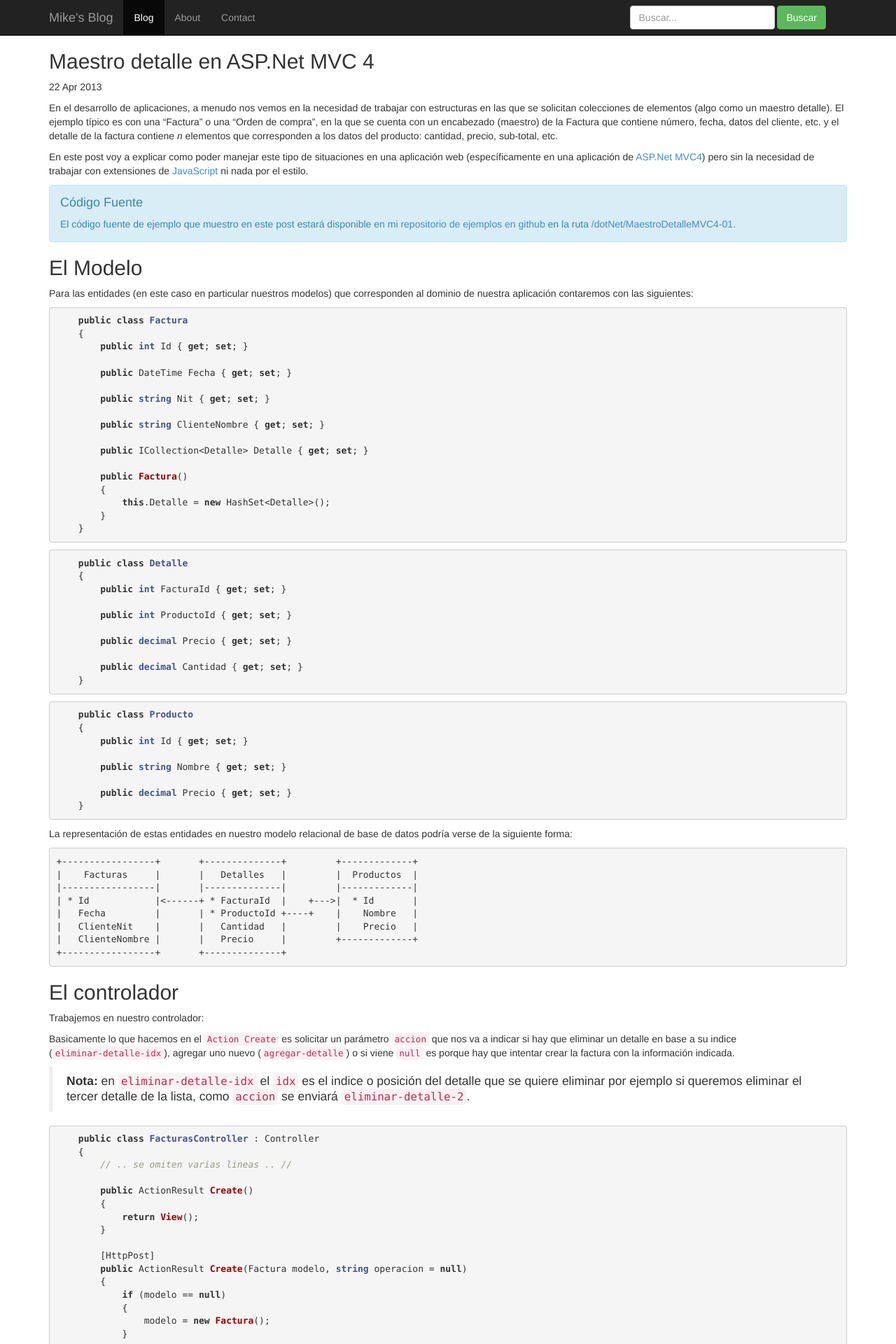
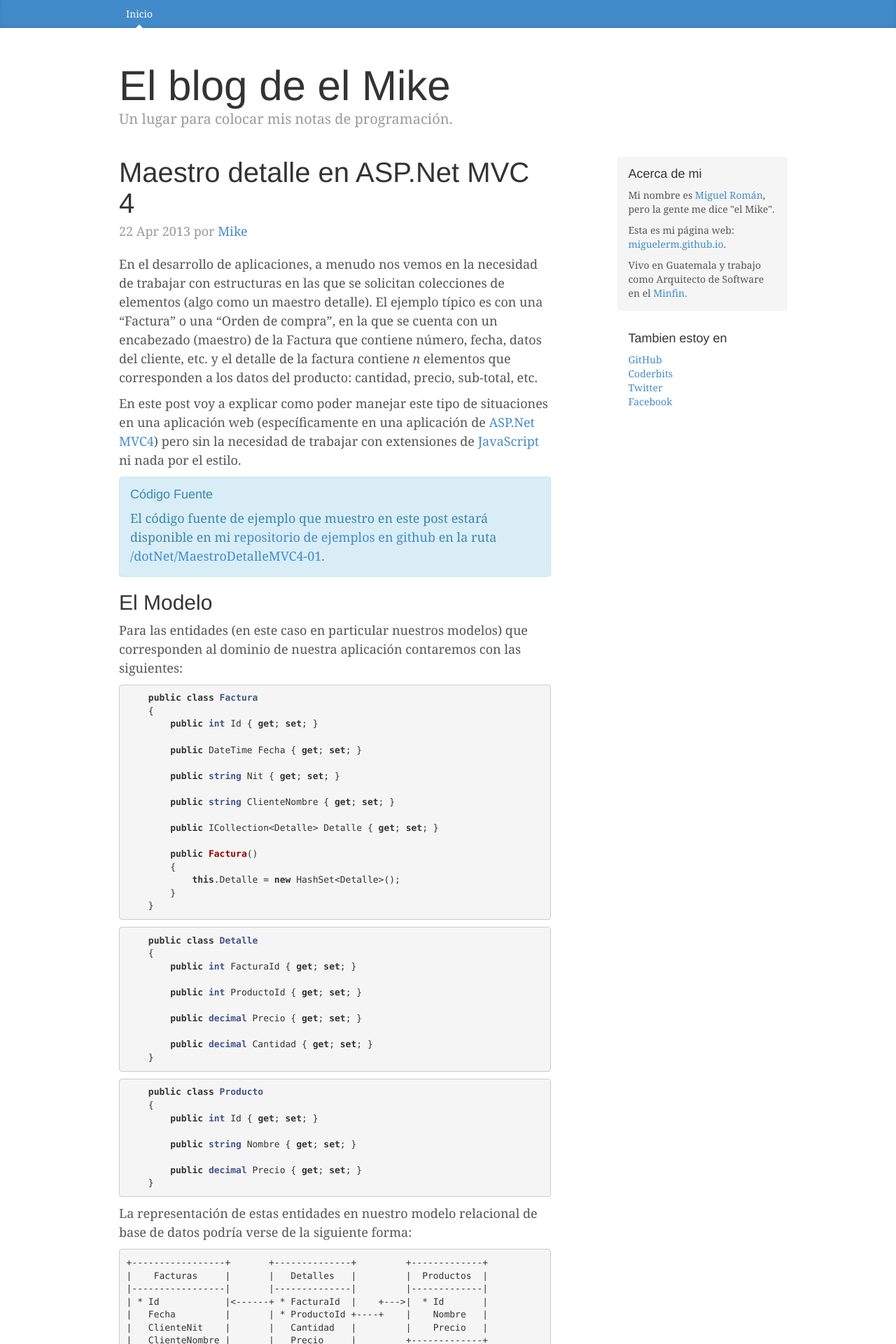
Before and after one commit to miguelerm/miguelerm.github.io, a Jekyll site: the page built from _posts/2013-04-22-maestro-detalle-aspnet-mvc4.md, in a window 1280 px wide. Shown: the top 1920 px of the page at 70% size. Built offline with Jekyll 4.4.1, drawn with Linux system fonts in a browser that asks for light colours; Markdown is read by kramdown in place of the engine named in the settings; some of the changed text lies outside the part shown.

Commit message:
se cambio tema
Se corrigieron algunos errores de correccion y se agrego el nuevo post
del ultimo hangout.

```diff
--- a/_layouts/default.html
+++ b/_layouts/default.html
@@ -6,8 +6,15 @@
         <title>{{ page.title }}</title>
         <meta name="viewport" content="width=device-width" />
 
+        <meta name="author" content="Miguel Roman">
+
         <!-- syntax highlighting CSS -->
-        <link rel="stylesheet" href="/css/desktop-style.min.css" />
+        <link rel="stylesheet" href="/css/desktop-style.min.css?v=1" />
+
+        <link rel="me" type="text/html" href="http://plus.google.com/105939516164475271818?rel=me"/>
+        <link rel="me" type="text/html" href="http://twitter.com/miguelerm"/>
+        <link rel="me" type="text/html" href="http://facebook.com/miguelerm"/>
+        <link rel="me" type="text/html" href="http://coderbits.com/miguelerm"/>
 
         <!-- HTML5 shim and Respond.js IE8 support of HTML5 elements and media queries -->
         <!--[if lt IE 9]>
@@ -17,45 +24,55 @@
     </head>
     <body>
 
-        <div class="navbar navbar-inverse navbar-static-top" role="navigation">
+        <div class="blog-masthead">
           <div class="container">
-            <div class="navbar-header">
-              <button type="button" class="navbar-toggle" data-toggle="collapse" data-target=".navbar-collapse">
-                <span class="sr-only">Toggle navigation</span>
-                <span class="icon-bar"></span>
-                <span class="icon-bar"></span>
-                <span class="icon-bar"></span>
-              </button>
-              <a class="navbar-brand" href="/">{{ site.name }}</a>
-            </div>
-            <div class="navbar-collapse collapse">
-                <ul class="nav navbar-nav">
-                    <li class="active"><a href="/">Blog</a></li>
-                    <li><a href="#about">About</a></li>
-                    <li><a href="#contact">Contact</a></li>
-                </ul>
-                <form class="navbar-form search-form navbar-right">
-                    <div class="form-group">
-                        <input type="text" placeholder="Buscar..." class="form-control" />
-                    </div>
-                    <button type="submit" class="btn btn-success">Buscar</button>
-                </form>
-            </div><!--/.navbar-collapse -->
+            <nav class="blog-nav">
+              <a class="blog-nav-item active" href="/">Inicio</a>
+            </nav>
           </div>
         </div>
 
         <div class="container">
-            <div class="content">
-{{ content }}
+
+            <div class="blog-header">
+                <h1 class="blog-title">El blog de el Mike</h1>
+                <p class="lead blog-description">Un lugar para colocar mis notas de programaci&oacute;n.</p>
             </div>
-            <aside class="banners">
 
-            </aside>
+            <div class="row">
+
+                <div class="col-sm-8 blog-main">
+
+                    {{ content }}
+
+                </div><!-- /.blog-main -->
+
+                <div class="col-sm-3 col-sm-offset-1 blog-sidebar">
+                  <div class="sidebar-module sidebar-module-inset" itemscope itemtype="http://data-vocabulary.org/Person">
+                    <h4>Acerca de mi</h4>
+                    <p>Mi nombre es <a title="Mike en Google+" rel="author" href="http://plus.google.com/105939516164475271818?rel=author" itemprop="name" target="_blank">Miguel Rom&aacute;n</a>, pero la gente me dice "el <span itemprop="nickname">Mike</span>".</p>
+                    <p>Esta es mi p&aacute;gina web: <a href="http://miguelerm.github.io" itemprop="url">miguelerm.github.io</a>.</p>
+                    <p>Vivo en  <span itemprop="address" itemscope itemtype="http://data-vocabulary.org/Address"><span itemprop="locality">Guatemala</span></span> y trabajo como <span itemprop="title">Arquitecto de Software</span> en el <a href="http://www.minfin.gob.gt/" itemprop="affiliation" title="Ministerio de Finanzas P&uacute;blicas" target="_blank">Minfin</span>.
+                  </div>
+                  <div class="sidebar-module">
+                    <h4>Tambien estoy en</h4>
+                    <ol class="list-unstyled">
+                      <li><a href="http://github.com/miguelerm" target="_blank">GitHub</a></li>
+                      <li><a href="http://coderbits.com/miguelerm" target="_blank">Coderbits</a></li>
+                      <li><a href="http://twitter.com/miguelerm" target="_blank">Twitter</a></li>
+                      <li><a href="http://facebook.com/miguelerm" target="_blank">Facebook</a></li>
+                    </ol>
+                  </div>
+                </div><!-- /.blog-sidebar -->
+
+            </div><!-- /.row -->
+
+        </div><!-- /.container -->
+
+        <div class="blog-footer">
+            <p>&copy; Derechos reservados 2014, <a href="http://miguelerm.github.io">Miguel Rom&aacute;n</a>.</p>
+            <p>Blog template built for <a href="http://getbootstrap.com">Bootstrap</a> by <a href="https://twitter.com/mdo">@mdo</a>.</p>
         </div>
-
-        <footer>
-
-        </footer>
 
         <script type="text/javascript">
             var remote_hostname = 'miguelerm.github.io';
--- a/_layouts/post.html
+++ b/_layouts/post.html
@@ -2,14 +2,16 @@
 layout: default
 ---
 
-<article>
+<article class="blog-post">
     <header>
-        <h2>{{ page.title }}</h2>
-        <p><time datetime="{{ page.date }}">{{ page.date | date_to_string }}</time></p>
+        <h2 class="blog-post-title">{{ page.title }}</h2>
+        <p class="blog-post-meta"><time datetime="{{ page.date }}">{{ page.date | date_to_string }}</time> por <a title="Mike en Google+" rel="author" href="http://plus.google.com/105939516164475271818?rel=author">Mike</a></p>
     </header>
 
     <div class="post">
+
         {{ content }}
+
     </div>
 
 </article>
--- a/index.html
+++ b/index.html
@@ -3,10 +3,7 @@ layout: default
 title: Blog de Mike
 ---
 
-<div class="jumbotron">
-    <h1>Sitio personal de Mike</h1>
-    <p>Hola! este es un sitio/blog en el que publico notas en forma de tutoriales de problemas o tecnologias interesantes con las que me voy encontrando durante el desarrollo de mi trabajo.</p>
-</div>
+<p>Hola! este es un sitio/blog en el que publico notas en forma de tutoriales de problemas o tecnologias interesantes con las que me voy encontrando durante el desarrollo de mi trabajo.</p>
 
 <div id="home">
   <h1>Blog Posts</h1>
```
Also changed, not shown: _posts/2013-04-22-maestro-detalle-aspnet-mvc4.md (+2 -2 lines), _posts/2014-04-07-Intro-Progra-Web-01.md (renamed from _posts/2014-07-07-Intro-Progra-Web-01.md, +1 -3 lines), _posts/2014-04-14-Intro-Progra-Web-02.md (renamed from _posts/2014-07-14-Intro-Progra-Web-02.md, +1 -3 lines), _posts/2014-05-08-nuestra-primer-app-con-javascript.md (added, +20 -0 lines), css/main.less (+160 -4 lines), css/desktop-style.min.css.
